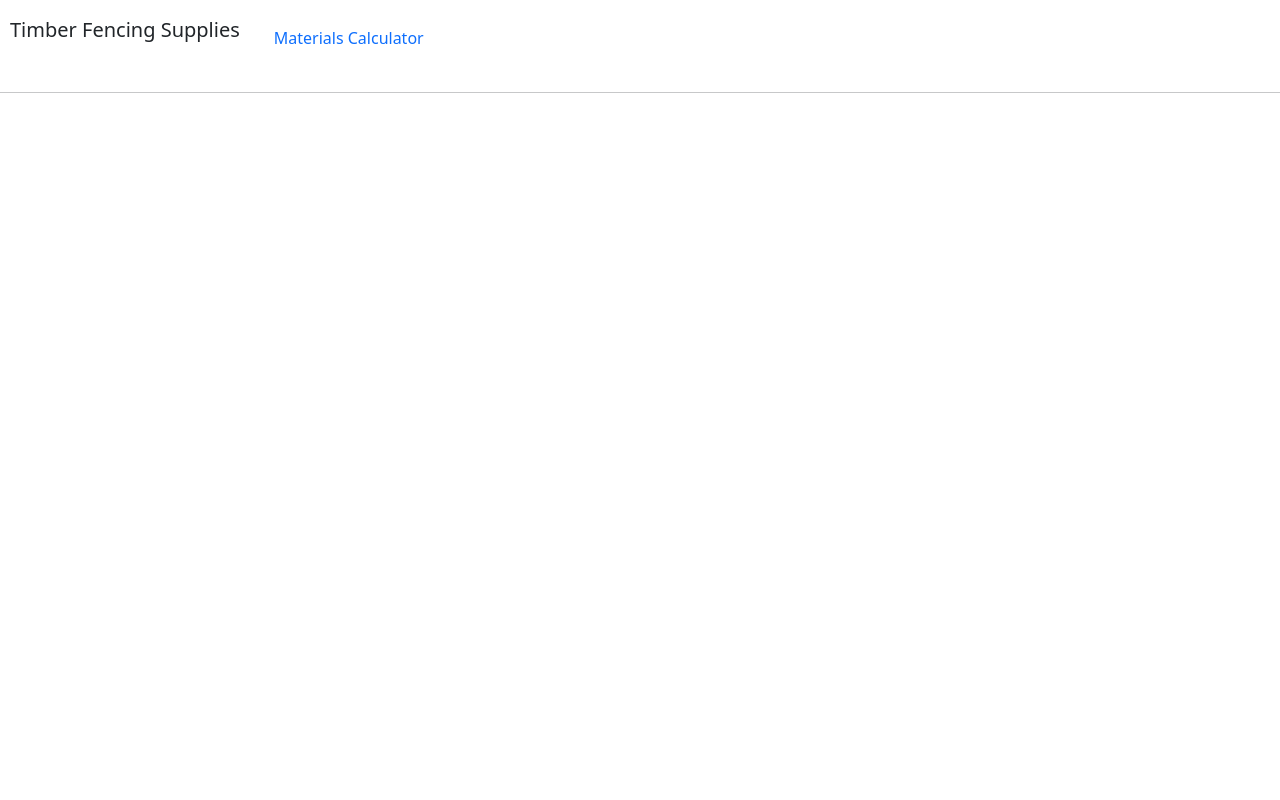
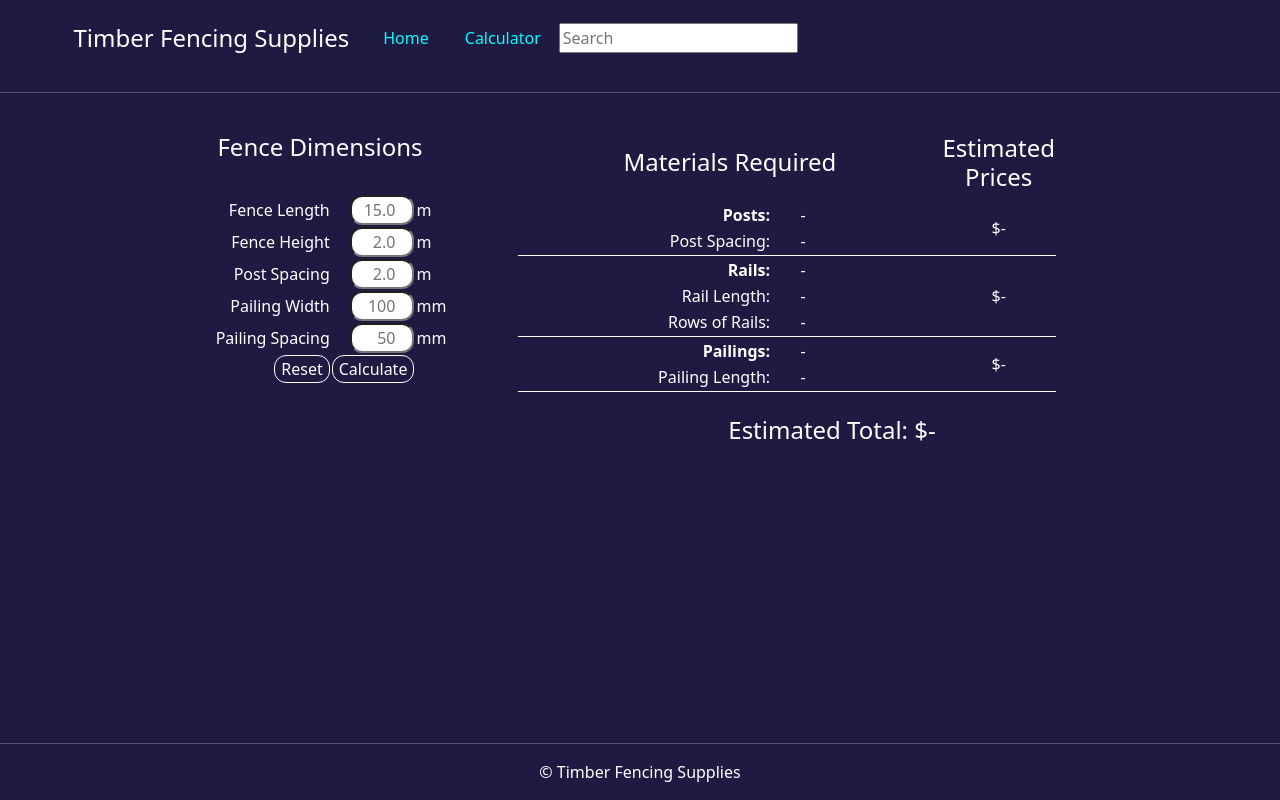
Before and after one commit to TurnipGuy30/FA2, a Flask app: page /calculator in a window 1280 px wide. Run offline with Flask 3, Linux system fonts and the light colour scheme; some libraries are stand-ins or nearby versions.

Commit message:
Create I/O

```diff
--- a/app.py
+++ b/app.py
@@ -1,15 +1,68 @@
 from flask import Flask, redirect, render_template, request, url_for
+from math import ceil
 from werkzeug.wrappers.response import Response
 
 app = Flask(__name__)
+
+input_fields = [
+	'fence-length',
+	'fence-height',
+	'post-spacing',
+	'pailing-width',
+	'pailing-spacing'
+]
+output_names = [
+	'posts',
+	'post_spacing',
+	'rails',
+	'rail_length',
+	'rows_of_rails',
+	'pailings',
+	'pailing_length',
+	'posts_price',
+	'rails_price',
+	'pailings_price',
+	'total_price'
+]
 
 @app.route('/')
 def root() -> Response:
 	return redirect(url_for('calculator'))
 
-@app.route('/calculator')
+@app.route('/calculator', methods=['GET', 'POST'])
 def calculator() -> str:
-	return render_template('calculator.html')
+
+	inputs = {}
+	outputs = {}
+	messages = []
+
+	if request.method == 'POST' and all(i in request.form for i in input_fields):
+		for item in input_fields:
+			inputs[item] = request.form.get(item, None, float)
+		if any(not inputs[i] for i in inputs):
+			messages.append('Please fill out all input fields')
+		else:
+			outputs |= {
+				'posts': None,
+				'post_spacing': None,
+				'rails': None,
+				'rail_length': None,
+				'rows_of_rails': None,
+				'pailings': None,
+				'pailing_length': None,
+				'posts_price': None,
+				'rails_price': None,
+				'pailings_price': None,
+				'total_price': None
+			}
+			for key in outputs:
+				outputs[key] = outputs[key] or '-'
+
+	return render_template(
+		'calculator.html',
+		messages=messages,
+		outputs=outputs or {key: '-' for key in output_names},
+	)
 
 if __name__ == '__main__':
 	app.run(debug=True)
--- a/static/scripts/global.js
+++ b/static/scripts/global.js
@@ -1,3 +1,6 @@
+document.getElementById('reset').onclick = function() {
+	document.getElementById('input_form').reset()
+}
 function link(message) {
 	alert(`link to ${message}`)
 }
--- a/static/styles/global.css
+++ b/static/styles/global.css
@@ -1,11 +1,125 @@
-body {
-	background-color: darkslateblue;
+/* variables */
+:root {
+	--background: #1f1a42;
+	--highlight: #ff00ff;
+	--io-width: 4em;
+	--link: #00ffff;
+	--text: #ffffff;
 }
 
+/* elements */
+body {
+	background-color: var(--background) !important;
+	color: var(--text) !important;
+}
+button {
+	background-color: var(--background);
+	border: 1px solid var(--text);
+	border-radius: 12px !important;
+	color: var(--text);
+	display: inline-block;
+	margin-top: 1em;
+	text-align: center;
+	text-decoration: none;
+}
+h4 {
+	text-align: center;
+}
 nav {
 	padding-left: 10px;
 }
+table {
+	border: var(--text);
+	border-spacing: 5em;
+	margin-left: 15%;
+	width: 50%;
+}
+td.centered {
+	text-align: center;
+}
+td.left {
+	text-align: left;
+}
+td.io {
+	width: var(--io-width);
+}
+tr.bordered {
+	border-bottom: 1px solid var(--text);
+}
 
-nav .nav-item {
+/* classes */
+.nav-item {
+	color: var(--link) !important;
+	display: block;
+	float: left;
 	padding: 10px;
+	position: relative;
+	text-decoration: none;
 }
+.nav-item a {
+	color: var(--link) !important;
+}
+.nav-item a:hover {
+	border: 1px solid var(--highlight);
+	cursor: pointer;
+}
+.navbar-brand {
+	color: var(--text);
+	font-size: x-large !important;
+	margin-bottom: 0;
+	margin-left: 5%;
+	text-decoration: none;
+}
+
+/* ids */
+#box {
+	bottom: 0;
+	text-align: right;
+	height: 100%;
+	overflow: unset;
+	overflow-x: auto;
+}
+#footer {
+	bottom: 0;
+	position: absolute;
+	text-align: center;
+	width: 100%;
+}
+#input-form input {
+	border-radius: 12px;
+	text-align: right;
+	width: var(--io-width);
+}
+#input-form label {
+	text-align: center;
+}
+#leftside {
+	float: left;
+	left: 0;
+	position: fixed;
+	width: 50%;
+}
+#leftside table, #rightside table {
+	width: 60%;
+}
+#messages {
+	text-align: center;
+}
+#output-table {
+	border: 0;
+	border-bottom: 1px solid var(--text);
+}
+#rightside {
+	float: right;
+	margin: auto;
+	right: 0;
+	width: 70%;
+}
+#searchbar {
+	float: right;
+	margin: 0;
+	position: absolute;
+	top: 50%;
+	-ms-transform: translateY(-50%);
+	transform: translateY(-50%);
+}
--- a/templates/calculator.html
+++ b/templates/calculator.html
@@ -1,5 +1,188 @@
 {% extends 'layout.html' %}
 
 {% block title %}
-	Materials Calculator
+	Calculator
 {% endblock title %}
+
+{% block head %}
+{% endblock head %}
+
+{% block content %}
+	<br>
+	<div id="leftside">
+		<h4>Fence Dimensions</h4>
+		<br>
+		<form id="input-form" action="/calculator" method="POST">
+			<input autocomplete="false" name="hidden" type="text" style="display: none;">
+			<table>
+				<tr>
+					<td>
+						<label for="fence-length">Fence Length</label>
+					</td>
+					<td class="io">
+						<input type="number" id="fence-length" name="fence-length" placeholder="15.0" step="0.1" min="15">
+					</td>
+					<td class="left">
+						m
+					</td>
+				</tr>
+				<tr>
+					<td>
+						<label for="fence-height">Fence Height</label>
+					</td>
+					<td class="io">
+						<input type="number" id="fence-height" name="fence-height" placeholder="2.0" step="0.1" min="2" max="3">
+					</td>
+					<td class="left">
+						m
+					</td>
+				</tr>
+				<tr>
+					<td>
+						<label for="post-spacing">Post Spacing</label>
+					</td>
+					<td class="io">
+						<input type="number" id="post-spacing" name="post-spacing" placeholder="2.0" step="0.1" min="2" max="7">
+					</td>
+					<td class="left">
+						m
+					</td>
+				</tr>
+				<tr>
+					<td>
+						<label for="pailing-width">Pailing Width</label>
+					</td>
+					<td class="io">
+						<input type="number" id="pailing-width" name="pailing-width" placeholder="100" step="5" min="100" max="200">
+					</td>
+					<td class="left">
+						mm
+					</td>
+				</tr>
+				<tr>
+					<td>
+						<label for="pailing-spacing">Pailing Spacing</label>
+					</td>
+					<td class="io">
+						<input type="number" id="pailing-spacing" name="pailing-spacing" placeholder="50" step="5" min="50" max="150">
+					</td>
+					<td class="left">
+						mm
+					</td>
+				</tr>
+				</form>
+				<tr>
+					<td>
+						<button id="reset">Reset</button>
+					</td>
+					<td>
+						<button type="submit" value="submit">Calculate</button>
+					</td>
+				</tr>
+			</table>
+		</form>
+		<br>
+		<div id="messages">
+			{% for message in messages %}
+				<p>{{ message }}</p>
+			{% endfor %}
+		</div>
+	</div>
+	<div id="rightside">
+		<table>
+			<tr align="center">
+				<td>
+					<h4>Materials Required</h4>
+				</td>
+				<td>
+					<h4>Estimated Prices</h4>
+				</td>
+			</tr>
+			<tr class="bordered">
+				<td>
+					<table>
+						<tr>
+							<td>
+								<strong>Posts:</strong>
+							</td>
+							<td class="centered io">
+								{{ outputs['posts'] }}
+							</td>
+						</tr>
+						<tr>
+							<td>
+								Post Spacing:
+							</td>
+							<td class="centered io">
+								{{ outputs['post_spacing'] }}
+							</td>
+						</tr>
+					</table>
+				</td>
+				<td class="centered io">
+					${{ outputs['posts_price'] }}
+				</td>
+			</tr>
+			<tr class="bordered">
+				<td>
+					<table>
+						<tr>
+							<td>
+								<strong>Rails:</strong>
+							</td>
+							<td class="centered io">
+								{{ outputs['rails'] }}
+							</td>
+						</tr>
+						<tr>
+							<td>
+								Rail Length:
+							</td>
+							<td class="centered io">
+								{{ outputs['rail_length'] }}
+							</td>
+						</tr>
+						<tr>
+							<td>
+								Rows of Rails:
+							</td>
+							<td class="centered io">
+								{{ outputs['rows_of_rails'] }}
+							</td>
+						</tr>
+					</table>
+				</td>
+				<td class="centered io">
+					${{ outputs['rails_price'] }}
+				</td>
+			</tr>
+			<tr class="bordered">
+				<td>
+					<table>
+						<tr>
+							<td>
+								<strong>Pailings:</strong>
+							</td>
+							<td class="centered io">
+								{{ outputs['pailings'] }}
+							</td>
+						</tr>
+						<tr>
+							<td>
+								Pailing Length:
+							</td>
+							<td class="centered io">
+								{{ outputs['pailing_length'] }}
+							</td>
+						</tr>
+					</table>
+				</td>
+				<td class="centered io">
+					${{ outputs['pailings_price'] }}
+				</td>
+			</tr>
+			</table>
+		<br>
+		<h4>Estimated Total: ${{ outputs['total_price'] }}</h4>
+	</div>
+{% endblock content %}
--- a/templates/layout.html
+++ b/templates/layout.html
@@ -1,7 +1,7 @@
 <!DOCTYPE html>
 <html lang="en">
 <head>
-	<title>{% block title%}{% endblock %} | Timber Fencing Supplies</title>
+	<title>{% block title %}{% endblock %} | Timber Fencing Supplies</title>
 	<link rel="icon" type="image/x-icon" href="{{ url_for('static', filename='favicon.ico') }}">
 	<link rel="stylesheet" type="text/css" href="{{ url_for('static', filename='styles/global.css') }}">
 	<link rel="stylesheet" type="text/css" href="{{ url_for('static', filename='styles/bootstrap.min.css') }}">
@@ -11,7 +11,7 @@
 </head>
 <body>
 	<nav class="navbar navbar-expand-lg">
-		<p class="navbar-brand">Timber Fencing Supplies</a>
+		<p class="navbar-brand">Timber Fencing Supplies</p>
 			<button class="navbar-toggler" type="button" data-toggle="collapse" data-target="#navbarNavDropdown"
 				aria-controls="navbarNavDropdown" aria-expanded="false" aria-label="Toggle navigation">
 				<span class="navbar-toggler-icon"></span>
@@ -19,14 +19,24 @@
 		<div class="collapse navbar-collapse" id="navbarNavDropdown">
 			<ul class="navbar-nav">
 				<li class="nav-item">
-					<a class="link nav-link" href="{{ url_for('calculator') }}">Materials Calculator</a>
+					<a class="link nav-link" onclick="link('homepage')">Home</a>
+				</li>
+				<li class="nav-item">
+					<a class="link nav-link" href="{{ url_for('calculator') }}">Calculator</a>
+				</li>
+				<li>
+					<input type="text" placeholder="Search" id="searchbar">
 				</li>
 			</ul>
 		</div>
 	</nav>
+	<hr>
 	<div id="box">
+		{% block content %}{% endblock %}
+	</div>
+	<div id="footer">
 		<hr>
-		{% block content %}{% endblock %}
+		<p>&copy; Timber Fencing Supplies</p>
 	</div>
 </body>
 
```
